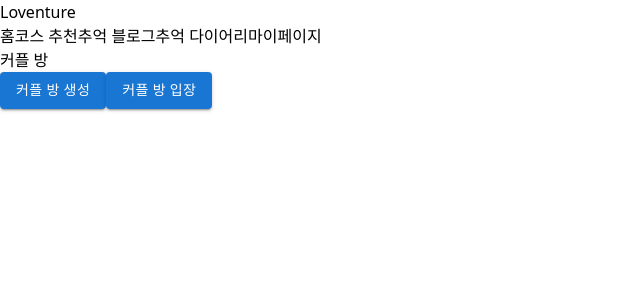
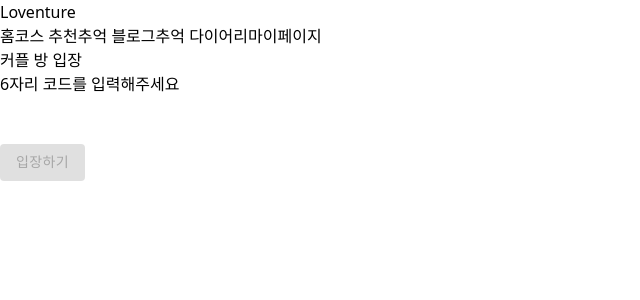
Before and after one commit to PitterPetter/PitterPetter_FE, a React (Vite) app: page /coupleroom/enter in a window 1280 px wide. Shown: the top 300 px of the page, without its empty margins (0-640 px from the left). Built offline with nearby package versions, Linux system fonts and the light colour scheme.

Commit message:
add enter couple room page to EnterCoupleRoom - PIT-147

```diff
--- a/src/pages/CoupleRoomPage/EnterCoupleRoom.tsx
+++ b/src/pages/CoupleRoomPage/EnterCoupleRoom.tsx
@@ -1,15 +1,64 @@
 import { Button } from "@mui/material";
 import { useNavigate } from "react-router-dom";
+import { useState } from "react";
 
 export const EnterCoupleRoom = () => {
   const navigate = useNavigate();
+  const [codes, setCodes] = useState(['', '', '', '', '', '']);
+
+  const handleInputChange = (index: number, value: string) => {
+    if (value.length > 1) return; // 한 글자만 입력 가능
+    const newCodes = [...codes];
+    newCodes[index] = value;
+    setCodes(newCodes);
+
+    // 자동으로 다음 input으로 이동
+    if (value && index < 5) {
+      const nextInput = document.getElementById(`code-input-${index + 1}`);
+      nextInput?.focus();
+    }
+  };
+
+  const handlePaste = (e: React.ClipboardEvent) => {
+    e.preventDefault();
+    const pastedData = e.clipboardData.getData('text');
+    if (pastedData.length === 6) {
+      const newCodes = pastedData.split('');
+      setCodes(newCodes);
+    }
+  };
+
   return (
     <div className="flex items-center justify-center w-full h-[calc(100vh-64px)]">
       <div className="h-[700px] w-[700px] border-gray-300 border rounded-2xl p-4 pb-6 flex flex-col gap-4 justify-center items-center">
-        <h1 className="text-xl font-bold py-4">커플 방</h1>
-        {/* navigation buttons */}
-        <Button variant="contained" onClick={() => navigate('/coupleroom/create')}>커플 방 생성</Button>
-        <Button variant="contained" onClick={() => navigate('/coupleroom/enter')}>커플 방 입장</Button>
+        <h1 className="text-xl font-bold py-4">커플 방 입장</h1>
+        <p className="text-sm text-gray-600 mb-4">6자리 코드를 입력해주세요</p>
+        <div className="flex gap-2 justify-center items-center">
+          {codes.map((code, index) => (
+            <input
+              key={index}
+              id={`code-input-${index}`}
+              type="text"
+              value={code}
+              onChange={(e) => handleInputChange(index, e.target.value)}
+              onPaste={handlePaste}
+              className="border border-gray-400 w-[50px] h-[70px] rounded-xl text-center text-xl font-mono focus:border-blue-500 focus:outline-none"
+              maxLength={1}
+            />
+          ))}
+        </div>
+        <Button
+          variant="contained"
+          className="mt-4"
+          disabled={codes.some(code => code === '')}
+          onClick={() => {
+            const enteredCode = codes.join('');
+            console.log('입력된 코드:', enteredCode);
+            // 코드 검증 로직 추가 예정
+          }}
+        >
+          입장하기
+        </Button>
       </div>
     </div>
   );
```
